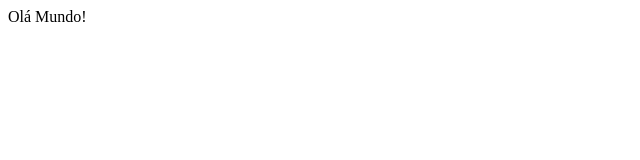
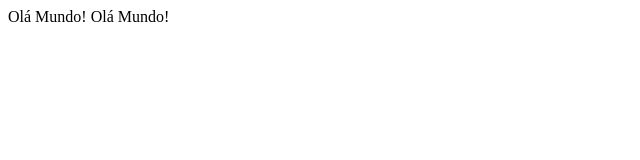
Before and after one commit to PMiguelF5/Algoritmia, a plain HTML site: page index.html in a window 1280 px wide. Shown: the whole page, without its empty margins (0-640 px from the left). Drawn offline with Linux system fonts and the light colour scheme.

Commit message:
novo ficheiro

```diff
--- a/index.html
+++ b/index.html
@@ -7,5 +7,8 @@
 </head>
 <body>
     Olá Mundo!
+    Olá Mundo!
+
+
 </body>
 </html>
```
